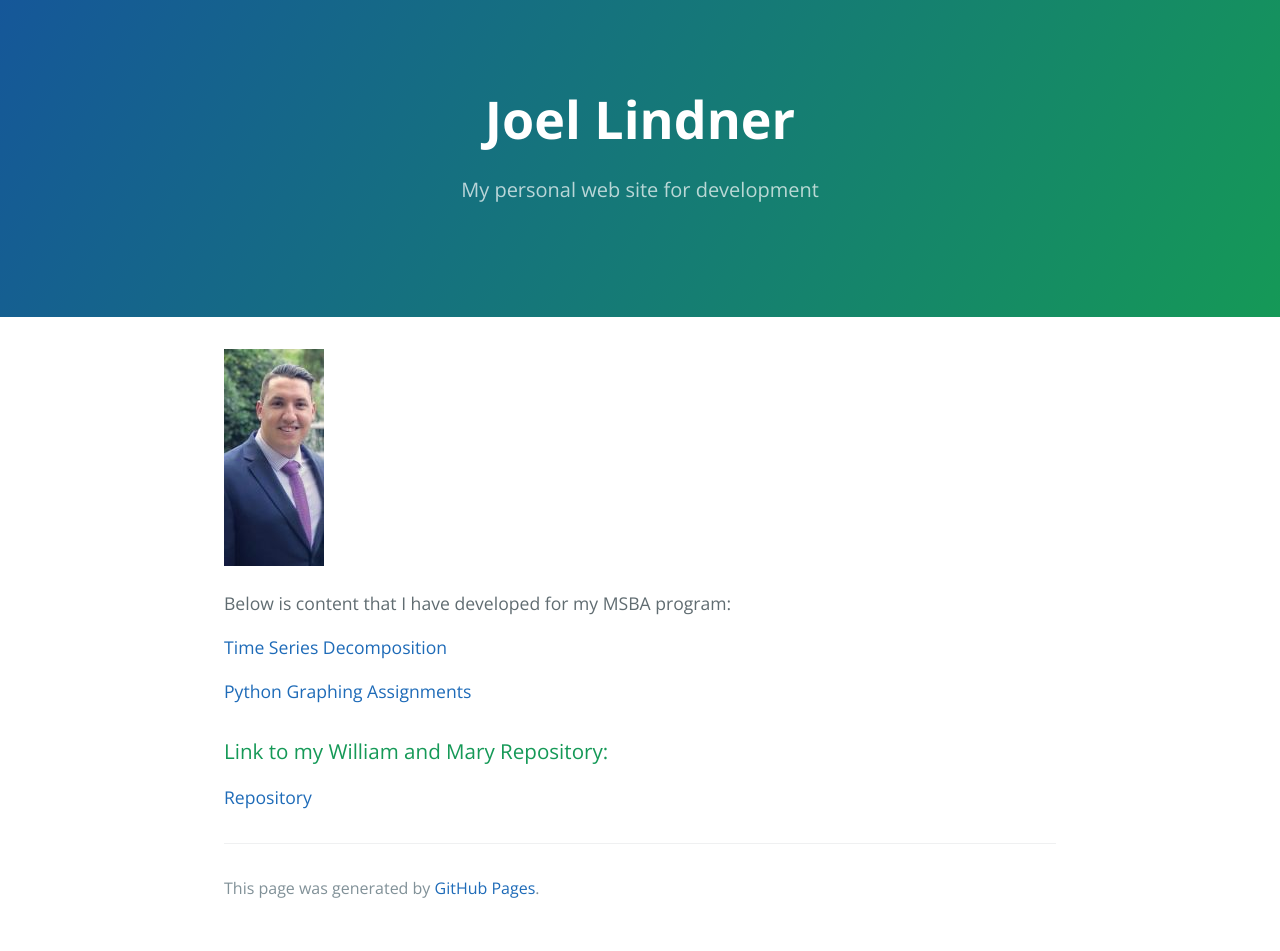
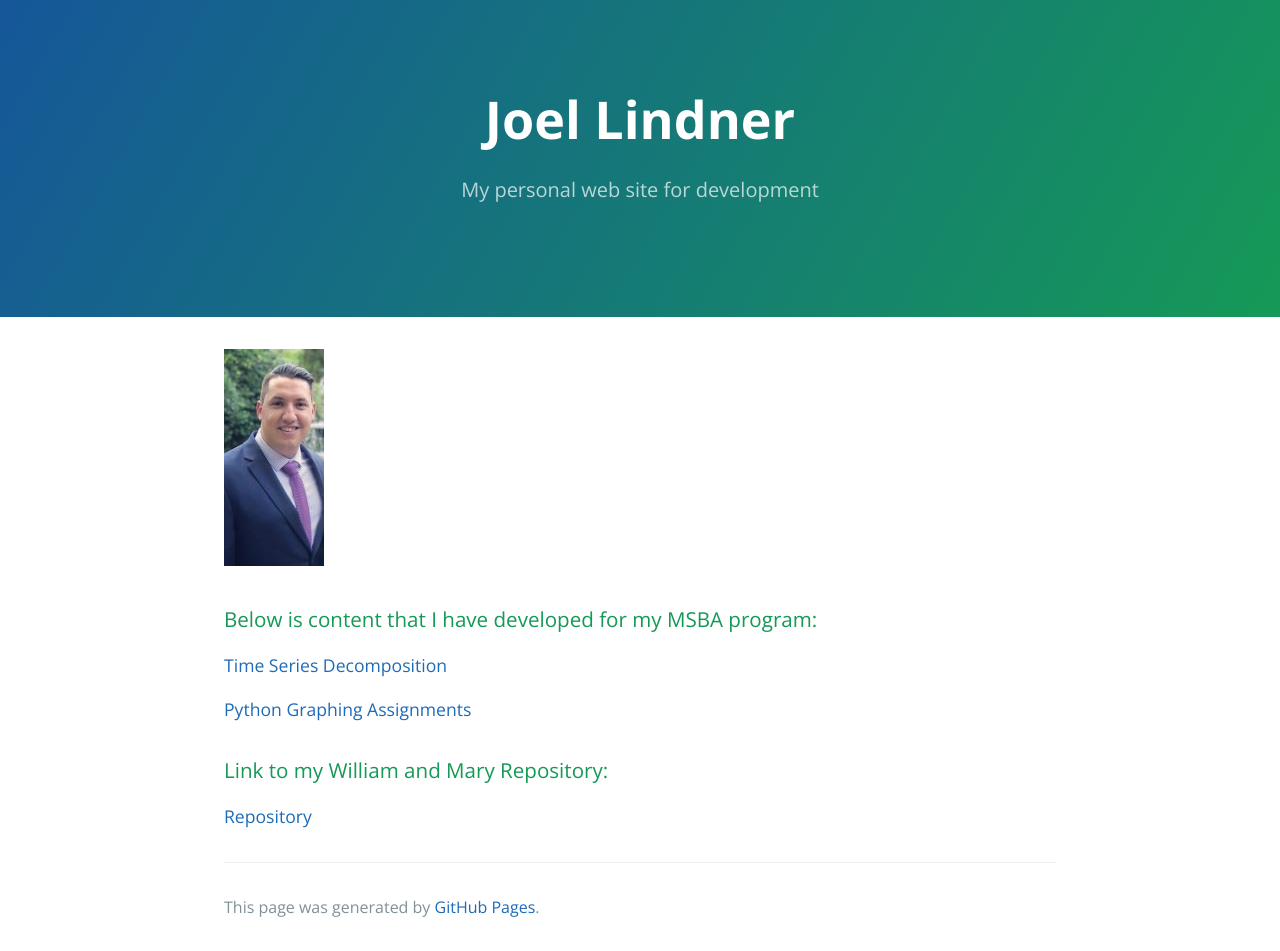
Before and after one commit to Joel-Lindner/Joel-Lindner.github.io, a Jekyll site: the page built from index.md, in a window 1280 px wide. Built offline with Jekyll 4.4.1, drawn with Linux system fonts in a browser that asks for light colours; our own code applies the rules of GitHub Pages for plain Markdown files.

```diff
--- a/index.md
+++ b/index.md
@@ -5,7 +5,7 @@ description: My personal web site for development
 
 ![My Picture](/Pictures/Profile_Pic_1.jpg)
 
-Below is content that I have developed for my MSBA program:
+### Below is content that I have developed for my MSBA program:
 
 [Time Series Decomposition](/Time Series/index.md)
 
```
